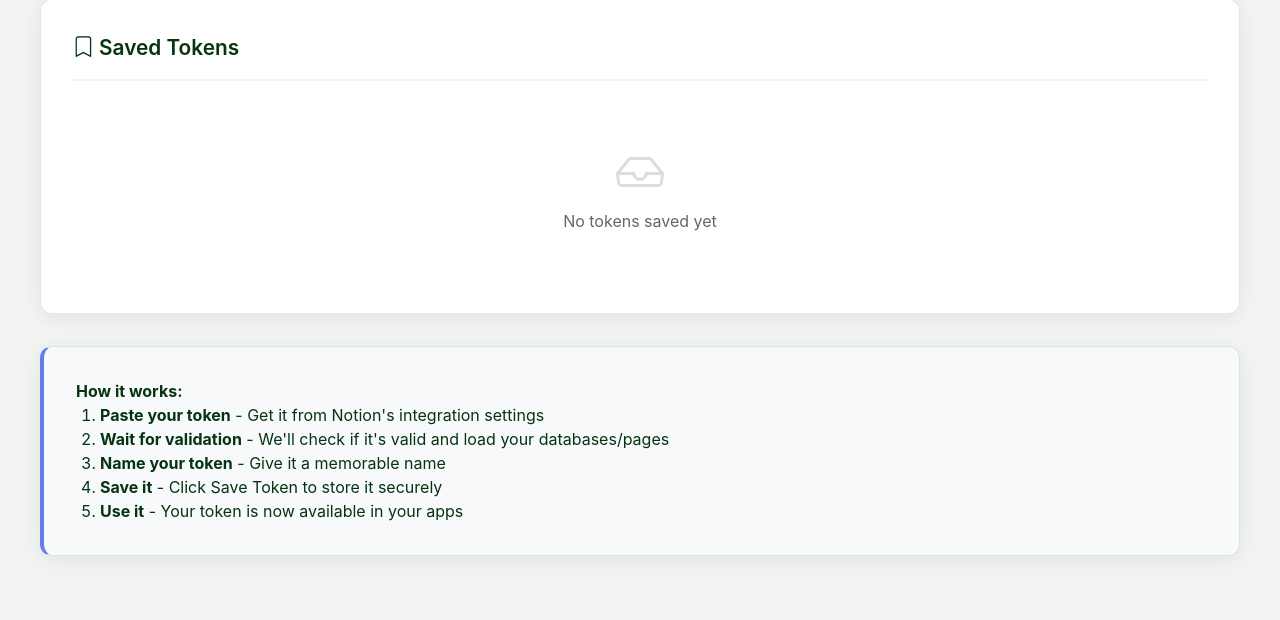
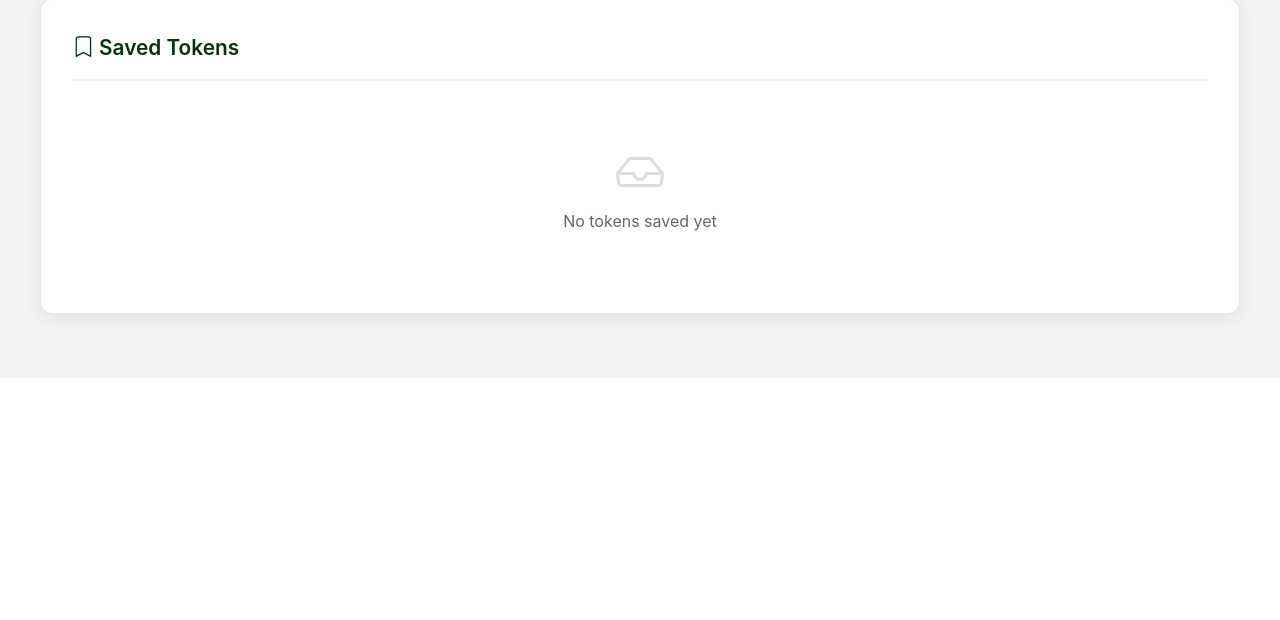
Before and after one commit to beli-ntnrs/shared-components, a PHP site: page /tests/index.php in a window 1280 px wide. Shown: the part 651-1271 px from the top of the page. After the commit the page ends 1029 px from the top, so only its background shows below. Run offline with PHP 8.4, Linux system fonts and the light colour scheme.

Commit message:
UI: Remove 'How it works' section

```diff
--- a/notion-setup-widget/tests/index.php
+++ b/notion-setup-widget/tests/index.php
@@ -533,17 +533,7 @@
             </div>
         </div>
 
-        <!-- Info Box -->
-        <div class="widget-card" style="background: #f8f9fa; border-left: 4px solid #667eea;">
-            <strong>How it works:</strong>
-            <ol style="margin-bottom: 0; padding-left: 1.5rem;">
-                <li><strong>Paste your token</strong> - Get it from Notion's integration settings</li>
-                <li><strong>Wait for validation</strong> - We'll check if it's valid and load your databases/pages</li>
-                <li><strong>Name your token</strong> - Give it a memorable name</li>
-                <li><strong>Save it</strong> - Click Save Token to store it securely</li>
-                <li><strong>Use it</strong> - Your token is now available in your apps</li>
-            </ol>
-        </div>
+
     </div>
 
     <script>
```
Also changed, not shown: notion-setup-widget/NotionSetupWidget.php (+1 -11 lines).
